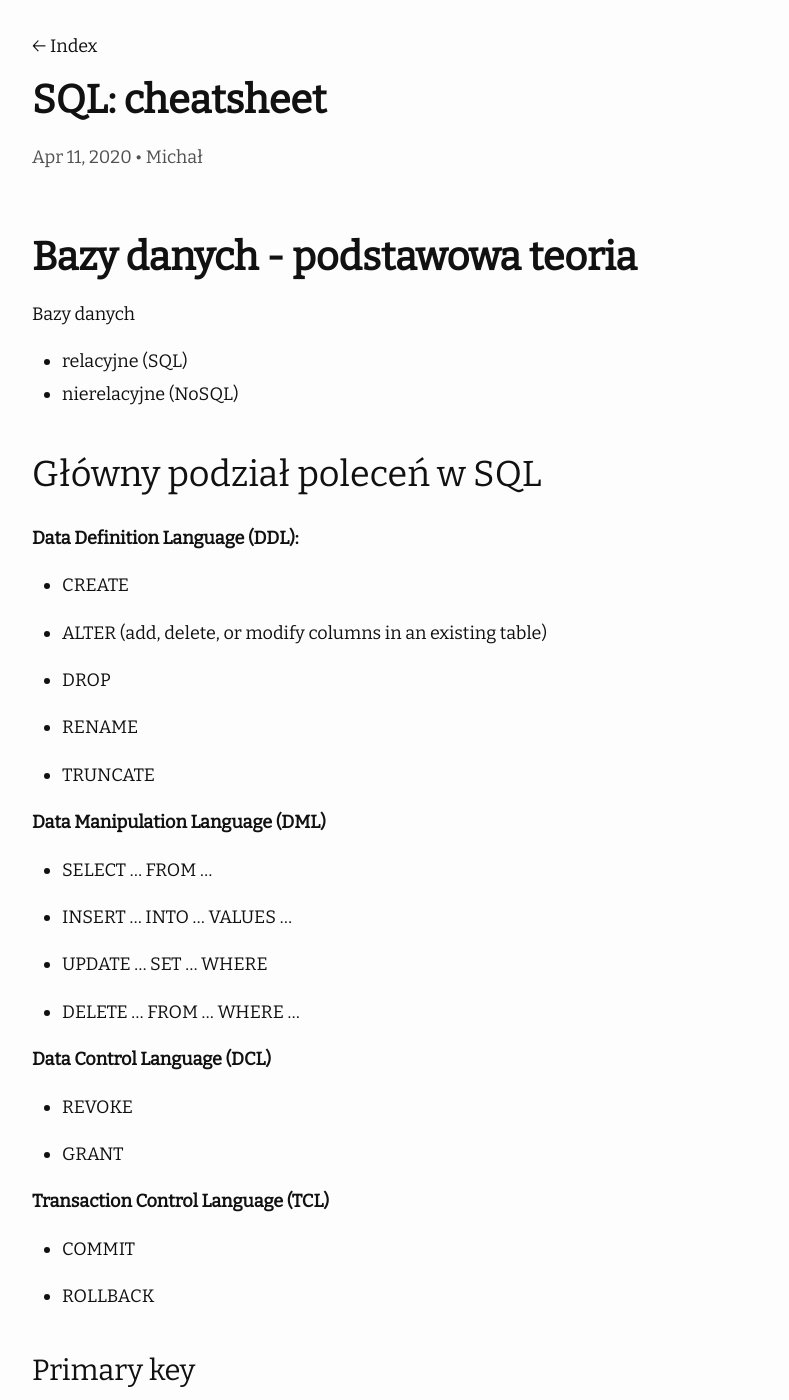
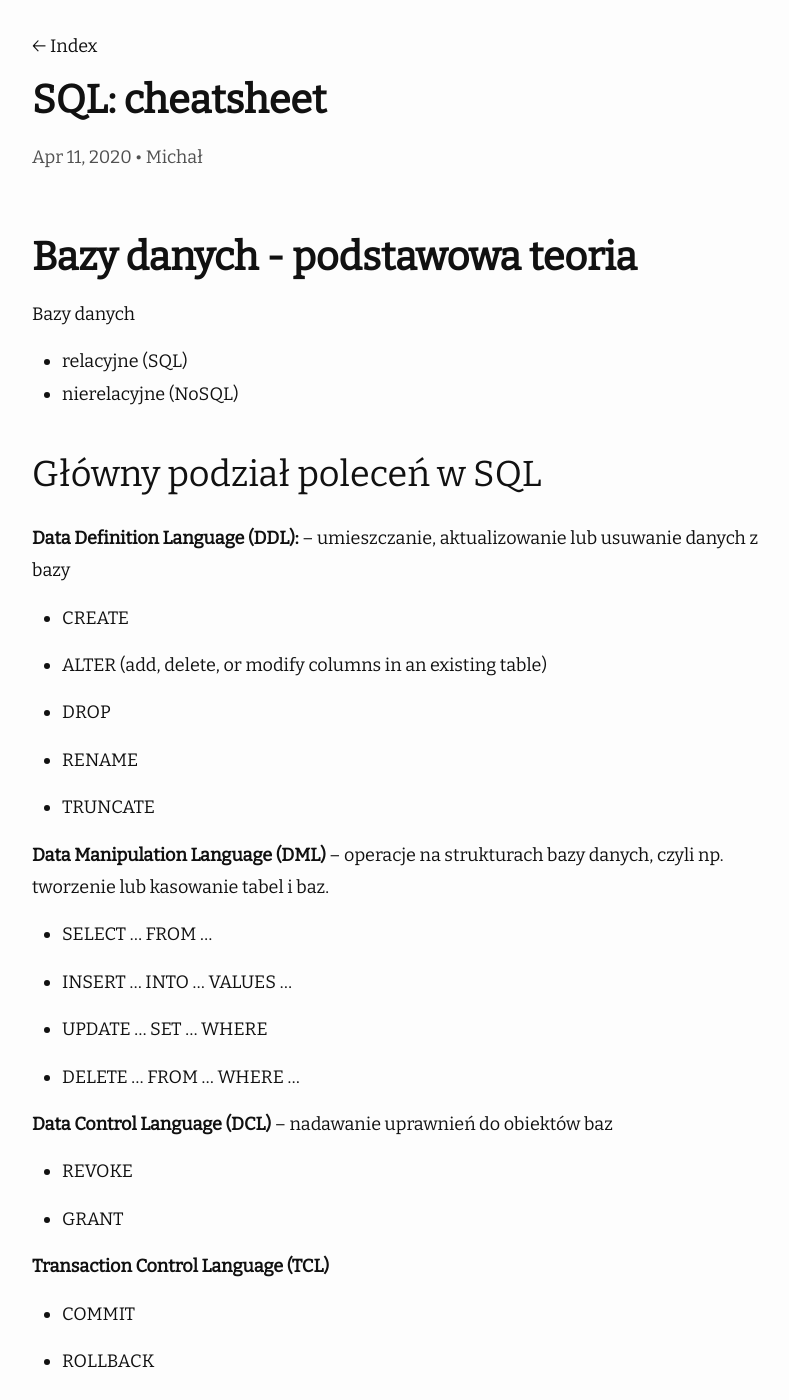
Before and after one commit to mgurg/mgurg.github.io, a Jekyll site: the page built from _posts/2020-04-11-SQL-cheatsheet.md, in a window 1280 px wide and 1400 px high. Shown: the whole window, without its empty margins (238-1027 px from the left). Built offline with Jekyll 4.4.1, drawn with Linux system fonts in a browser that asks for light colours; nearby versions of some CDN libraries; comment, search, counter and statistics services are not loaded.

Commit message:
content update

```diff
--- a/_posts/2020-04-11-SQL-cheatsheet.md
+++ b/_posts/2020-04-11-SQL-cheatsheet.md
@@ -16,7 +16,7 @@ Bazy danych
 
 ## Główny podział poleceń w SQL
 
-**Data Definition Language (DDL):**
+**Data Definition Language (DDL):** – umieszczanie, aktualizowanie lub usuwanie danych z bazy
 
 - CREATE
 
@@ -28,7 +28,7 @@ Bazy danych
 
 - TRUNCATE
 
-**Data Manipulation Language (DML)**
+**Data Manipulation Language (DML)** – operacje na strukturach bazy danych, czyli np. tworzenie lub kasowanie tabel i baz.
 
 - SELECT ... FROM ...
 
@@ -38,8 +38,7 @@ Bazy danych
 
 - DELETE ... FROM ... WHERE ...
 
-
-**Data Control Language (DCL)**
+**Data Control Language (DCL)** – nadawanie uprawnień do obiektów baz
 
 - REVOKE
 
```
Also changed, not shown: _posts/2020-01-19-scrapy-konfiguracja-IV.md (+4 -2 lines).
